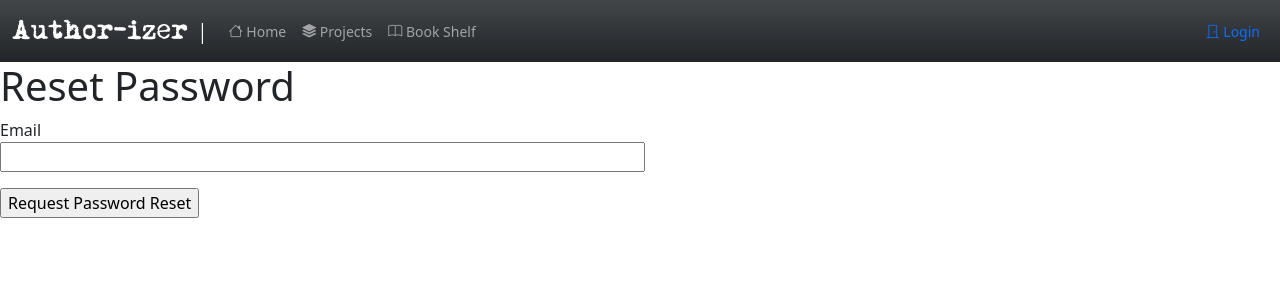
After one commit to ak2296/individual_proj, a Flask app: page /reset_password_request in a window 1280 px wide. The commit adds this page. Shown: the top 300 px of the page. Run offline with Flask 2, Linux system fonts and the light colour scheme; some libraries are stand-ins or nearby versions.

Commit message:
user change fixed

```diff
--- a/app/__init__.py
+++ b/app/__init__.py
@@ -7,7 +7,7 @@ from config import Config
 from flask_bootstrap import Bootstrap
 from flask_moment import Moment
 from flask_ckeditor import CKEditor
-
+from flask_mail import Mail
 
 
 app = Flask(__name__)
@@ -19,6 +19,7 @@ login.login_view = 'login'
 bootstrap = Bootstrap(app)
 ckeditor = CKEditor(app)
 moment = Moment(app)
+mail = Mail(app)
 app.elasticsearch = Elasticsearch([app.config['ELASTICSEARCH_URL']]) \
         if app.config['ELASTICSEARCH_URL'] else None
 
--- a/app/forms.py
+++ b/app/forms.py
@@ -99,3 +99,13 @@ class AcceptedForm(FlaskForm):
     contributeId=SelectField('Choose ID:', validators=[DataRequired()], default=[''])
     accept = SubmitField('Accept')
     reject = SubmitField('Reject')
+
+class ResetPasswordRequestForm(FlaskForm):
+    email = StringField('Email', validators=[DataRequired(), Email()])
+    submit = SubmitField('Request Password Reset')
+
+class ResetPasswordForm(FlaskForm):
+    password = PasswordField('Password', validators=[DataRequired()])
+    password2 = PasswordField(
+        'Repeat Password', validators=[DataRequired(), EqualTo('password')])
+    submit = SubmitField('Request Password Reset')
--- a/app/routes.py
+++ b/app/routes.py
@@ -4,10 +4,12 @@ from flask_login import login_user, logout_user, current_user, login_required
 from werkzeug.urls import url_parse
 from app import app, db
 from app.forms import LoginForm, RegistrationForm, EditProfileForm, EmptyForm, PostForm, SearchForm, EditForm,\
-    PostEditForm, CompletedForm, RatingForm, AcceptedForm
+    PostEditForm, CompletedForm, RatingForm, AcceptedForm, ResetPasswordRequestForm, ResetPasswordForm
 from app.models import User, Post, Contribute, BookRating
 from app.rating import post_average_rating, post_rating, user_rating, total_rating
 from sqlalchemy import func, delete
+from app.email import send_password_reset_email
+
 
 @app.before_request
 def before_request():
@@ -41,17 +43,17 @@ def index():
                            posts=posts.items, next_url=next_url,
                            prev_url=prev_url, authorate=authorate, total=total_rating)
 
-@app.route('/explore')
+@app.route('/projects')
 @login_required
-def explore():
+def projects():
     form_2=RatingForm ()
     authorate= user_rating(current_user.username)
     page = request.args.get('page', 1, type=int)
     posts = Post.query.order_by(Post.timestamp.desc()).paginate(
         page, app.config['POSTS_PER_PAGE'], False)
-    next_url = url_for('explore', page=posts.next_num) \
+    next_url = url_for('projects', page=posts.next_num) \
         if posts.has_next else None
-    prev_url = url_for('explore', page=posts.prev_num) \
+    prev_url = url_for('projects', page=posts.prev_num) \
         if posts.has_prev else None
     return render_template('index.html', title='Open projects', posts=posts.items, form_2=form_2,
                            next_url=next_url, prev_url=prev_url,authorate=authorate,total=total_rating)
@@ -120,9 +122,12 @@ def user(username):
 @login_required
 def edit_profile():
     form = EditProfileForm(current_user.username)
+    conts= Contribute.query.filter_by(contributor=current_user.username).all()
     if form.validate_on_submit():
         current_user.username = form.username.data
         current_user.about_me = form.about_me.data
+        for cont in conts:
+            cont.contributor=form.username.data
         db.session.commit()
         flash('Your changes have been saved.','info')
         return redirect(url_for('edit_profile'))
@@ -286,11 +291,9 @@ def rate(id):
             rid.append(int(r.post_id))
     print(rid)
     if form.validate_on_submit():
-
         if len(rated)<1:
             rate= form.rating.data
             post_rating(id,rate)
-
         else:
             if bid in rid:
                 flash('You have already rated this book','danger')
@@ -300,3 +303,35 @@ def rate(id):
 
     form.rating.data=post_average_rating(id)
     return render_template('rate.html', user=user, posts=books, form=form, bid=bid,rid=rid)
+
+
+
+@app.route('/reset_password_request', methods=['GET', 'POST'])
+def reset_password_request():
+    if current_user.is_authenticated:
+        return redirect(url_for('index'))
+    form = ResetPasswordRequestForm()
+    if form.validate_on_submit():
+        user = User.query.filter_by(email=form.email.data).first()
+        if user:
+            send_password_reset_email(user)
+        flash('Check your email for the instructions to reset your password')
+        return redirect(url_for('login'))
+    return render_template('reset_password_request.html',
+                           title='Reset Password', form=form)
+
+
+@app.route('/reset_password/<token>', methods=['GET', 'POST'])
+def reset_password(token):
+    if current_user.is_authenticated:
+        return redirect(url_for('index'))
+    user = User.verify_reset_password_token(token)
+    if not user:
+        return redirect(url_for('index'))
+    form = ResetPasswordForm()
+    if form.validate_on_submit():
+        user.set_password(form.password.data)
+        db.session.commit()
+        flash('Your password has been reset.')
+        return redirect(url_for('login'))
+    return render_template('reset_password.html', form=form)
--- a/app/static/style.css
+++ b/app/static/style.css
@@ -79,3 +79,8 @@
     font-family:Moms_typewriter ;
     src: url(Moms_typewriter.ttf);
 }
+
+#bookshelf >svg{
+    height: 30px;
+    width: 30px;
+}
--- a/app/templates/_post.html
+++ b/app/templates/_post.html
@@ -1,5 +1,3 @@
-
-
 <div class="container mt-3 ">
 <table class="table table-hover ">
     <tr class=' shadow p-3 mb-5 bg-body '>
--- a/app/templates/base.html
+++ b/app/templates/base.html
@@ -27,7 +27,7 @@
 {% block navbar %}
 <nav class="navbar navbar-expand-lg navbar-dark bg-dark bg-gradient">
     <div class="container-fluid">
-      <a class="navbar-brand " href="{{ url_for('index') }}" id='logo'>Author-izer |</a>
+      <a class="navbar-brand fs-4" href="{{ url_for('index') }}" id='logo'>Author-izer |</a>
       <button class="navbar-toggler" type="button" data-bs-toggle="collapse" data-bs-target="#navbarSupportedContent" aria-controls="navbarSupportedContent" aria-expanded="false" aria-label="Toggle navigation">
         <span class="navbar-toggler-icon"></span>
                     <span class="icon-bar"></span>
@@ -40,7 +40,7 @@
             <a class="nav-link small " aria-current="page" href="{{ url_for('index') }}"><span>{{ render_icon('house') }}</span> Home</a>
           </li>
           <li class="nav-item small">
-            <a class="nav-link " href="{{ url_for('explore') }}"><span >{{ render_icon('stack') }}</span> Projects</a>
+            <a class="nav-link " href="{{ url_for('projects') }}"><span >{{ render_icon('stack') }}</span> Projects</a>
           </li>
           <li class="nav-item small"><a class="nav-link" href="{{ url_for('completed') }}"><span>{{ render_icon('book') }}</span> Book Shelf</a></li>
         </ul>
--- a/app/templates/completed.html
+++ b/app/templates/completed.html
@@ -2,7 +2,8 @@
 {% import 'bootstrap/form.html' as wtf %}
 
 {% block app_content %}
-<h3>Book Shelf</h3>
+<span class='d-inline fs-1 align-self-center' id='bookshelf'>{{ render_icon('book') }}</span>
+<h3 class='d-inline'>Book Shelf</h3>
 <div class='container'>
     <table class="table">
         <thead>
--- a/app/templates/login.html
+++ b/app/templates/login.html
@@ -12,4 +12,8 @@
     </div>
     <br>
     <p>New User? <a href="{{ url_for('register') }}" class='text-danger'>Click to Register!</a></p>
+    <p>
+        Forgot Your Password?
+        <a href="{{ url_for('reset_password_request') }}">Click to Reset It</a>
+    </p>
 {% endblock %}
--- a/app/templates/read_post.html
+++ b/app/templates/read_post.html
@@ -16,11 +16,11 @@
                 <p><strong>Author: </strong>{{ post.author.username.capitalize() }}
 
                 {%if authorate >=80%}
-                <span class='badge bg-success text-wrap d-inline'> {{authorate}}% of {{total(username=post.author.username)}}</span>
+                <span class='badge bg-success text-wrap d-inline rounded-pill'> {{authorate}}% of {{total(username=post.author.username)}}</span>
                 {%elif 80>authorate >=50 %}
-                <span class='badge bg-warning text-wrap d-inline'> {{authorate}}% of {{total(username=post.author.username)}}</span>
+                <span class='badge bg-warning text-wrap d-inline rounded-pill'> {{authorate}}% of {{total(username=post.author.username)}}</span>
                 {%elif authorate<50 %}
-                <span class='badge bg-danger text-wrap d-inline'> {{authorate}}% of {{total(username=post.author.username)}} </span>
+                <span class='badge bg-danger text-wrap d-inline rounded-pill'> {{authorate}}% of {{total(username=post.author.username)}} </span>
                 {%endif%}
 
         </tr>
--- /dev/null
+++ b/app/templates/reset_password_request.html
@@ -0,0 +1,16 @@
+{% extends "base.html" %}
+
+{% block content %}
+    <h1>Reset Password</h1>
+    <form action="" method="post">
+        {{ form.hidden_tag() }}
+        <p>
+            {{ form.email.label }}<br>
+            {{ form.email(size=64) }}<br>
+            {% for error in form.email.errors %}
+            <span style="color: red;">[{{ error }}]</span>
+            {% endfor %}
+        </p>
+        <p>{{ form.submit() }}</p>
+    </form>
+{% endblock %}
--- a/config.py
+++ b/config.py
@@ -12,7 +12,7 @@ class Config(object):
     MAIL_USE_TLS = os.environ.get('MAIL_USE_TLS') is not None
     MAIL_USERNAME = os.environ.get('MAIL_USERNAME')
     MAIL_PASSWORD = os.environ.get('MAIL_PASSWORD')
-    ADMINS = ['your-email@example.com']
+    ADMINS = ['elohin_m@yahoo.com']
     ELASTICSEARCH_URL = os.environ.get('ELASTICSEARCH_URL')
     POSTS_PER_PAGE = 10
     BOOTSTRAP_BTN_STYLE = 'outline-primary rounded-pill'
```
Also changed, not shown: app/email.py (added, +27 -0 lines), app/models.py (+18 -2 lines), app/templates/email/reset_password.html (added, +12 -0 lines), app/templates/email/reset_password.txt (added, +11 -0 lines), app/templates/index.html (+7 -6 lines), app/templates/reset_password.html (added, +23 -0 lines), app/templates/user.html (+4 -4 lines), app.db, 1 other file.
